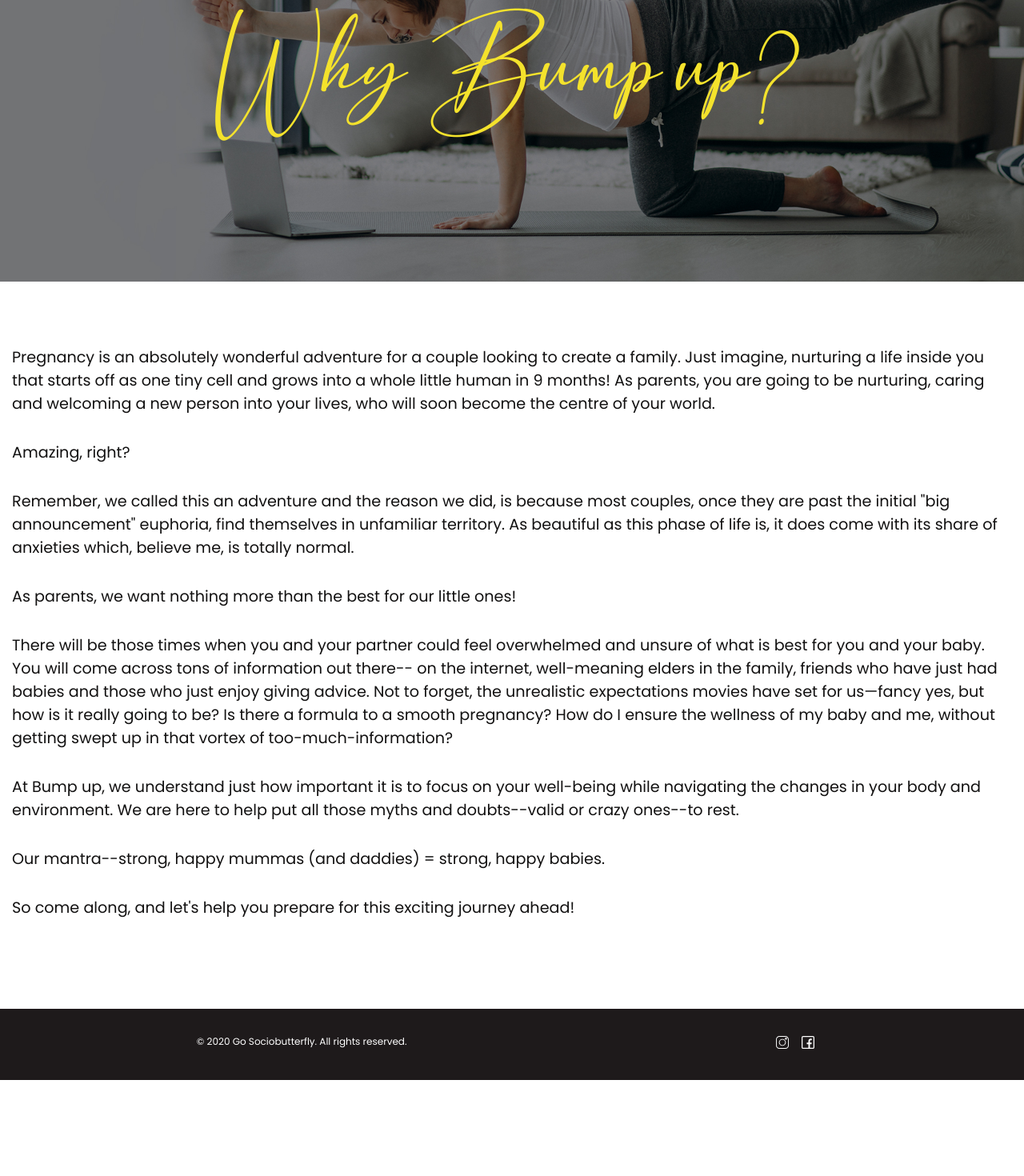
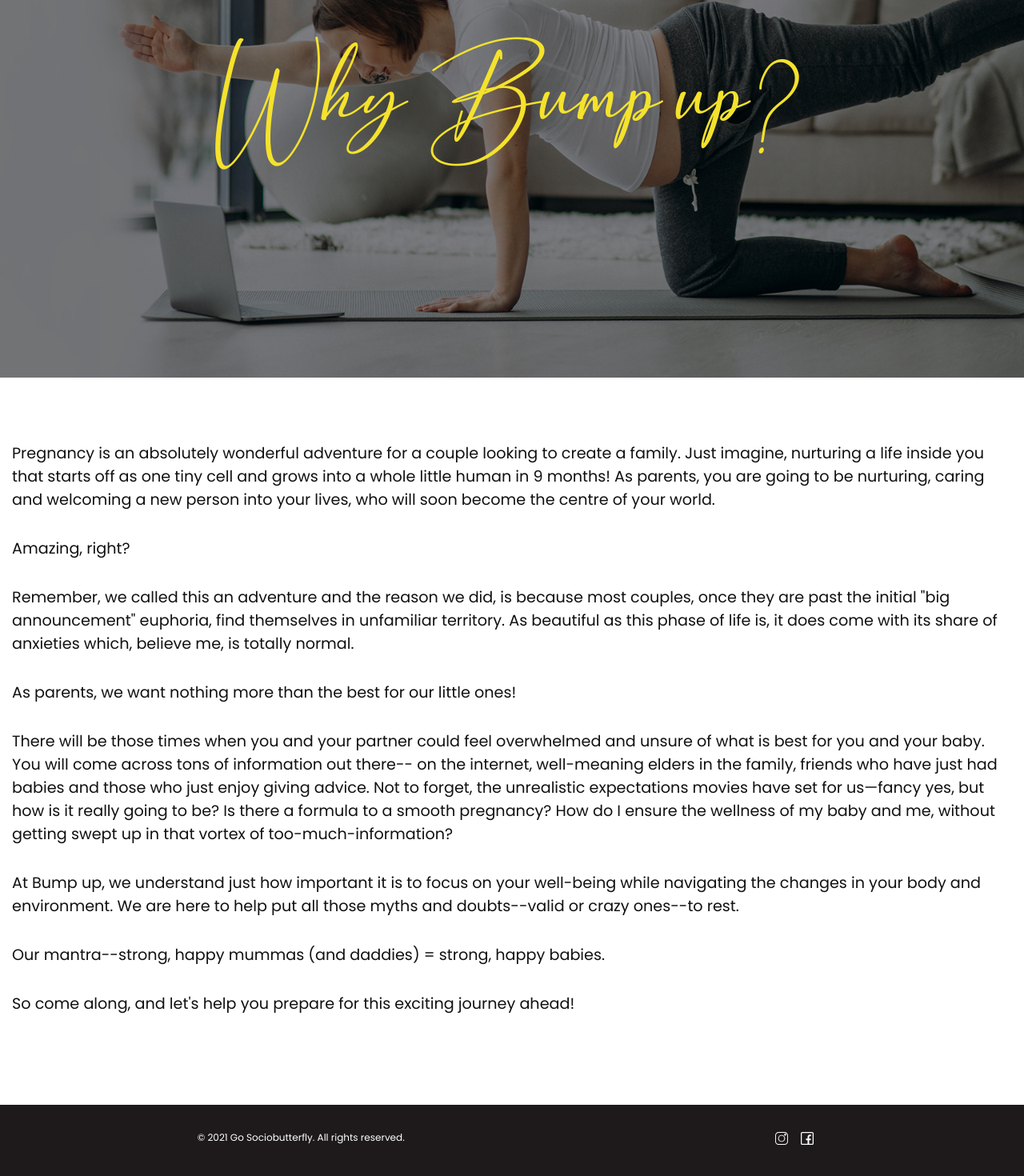
Before and after one commit to 2G-Developers/bumup, a React (Create React App) app: page /whybumpup in a window 1280 px wide. Shown: the part 168-1638 px from the top of the page at 80% size. Before the commit the page ends 1518 px from the top, so only its background shows below. Built offline with nearby package versions, Linux system fonts and the light colour scheme.

Commit message:
new changes

```diff
--- a/src/App.css
+++ /dev/null
@@ -1,38 +0,0 @@
-.App {
-  text-align: center;
-}
-
-.App-logo {
-  height: 40vmin;
-  pointer-events: none;
-}
-
-@media (prefers-reduced-motion: no-preference) {
-  .App-logo {
-    animation: App-logo-spin infinite 20s linear;
-  }
-}
-
-.App-header {
-  background-color: #282c34;
-  min-height: 100vh;
-  display: flex;
-  flex-direction: column;
-  align-items: center;
-  justify-content: center;
-  font-size: calc(10px + 2vmin);
-  color: white;
-}
-
-.App-link {
-  color: #61dafb;
-}
-
-@keyframes App-logo-spin {
-  from {
-    transform: rotate(0deg);
-  }
-  to {
-    transform: rotate(360deg);
-  }
-}
--- a/src/components/Contact/Contact.jsx
+++ b/src/components/Contact/Contact.jsx
@@ -79,7 +79,7 @@ const Contact = () => {
                 </div>
             </div>
             {isMailSent ? (
-                <div class="alert alert-success" style={toastStyle} role="alert">
+                <div className="alert alert-success" style={toastStyle} role="alert">
                     We will get in touch with you shortly.
                 </div>
             ) : null}
--- a/src/components/Floater/Floater.jsx
+++ b/src/components/Floater/Floater.jsx
@@ -1,13 +1,13 @@
 import React from 'react'
 import {ReactComponent as Whatsapp} from '../../static/img/whatsapp.svg'
-import {ReactComponent as Call} from '../../static/img/Call_Icon.svg'
+import {ReactComponent as Call} from '../../static/img/phone-call.svg'
 
 const Floater = () => {
     return (
         <section id="floater" className="floater">
             <ul className="floater__list">
-                <li className="floater__item"><a href="https://api.whatsapp.com/send?phone=918248749487" className="floater__link"><Whatsapp width={{width: "42px"}} /></a></li>
-                <li className="floater__item"><a href="tel:+918248749487" className="floater__link"><Call width={{width: "42px"}} height="42px" fill="#fff" strokeWidth="12" /></a></li>
+                <li className="floater__item"><a href="https://api.whatsapp.com/send?phone=918248749487" className="floater__link"><Whatsapp width="42px" /></a></li>
+                <li className="floater__item"><a href="tel:+918248749487" className="floater__link"><Call width="42px" height="42px" fill="#fff" strokeWidth="12" /></a></li>
             </ul>
         </section>
     )
--- a/src/components/Footer/Footer.jsx
+++ b/src/components/Footer/Footer.jsx
@@ -11,7 +11,7 @@ const Footer = () => {
                 <div className="row" style={{justifyContent: "center"}}>
                     <div className="enquiry__medium">
                         <div className="footer__wrapper">
-                            <span className="footer__text">© 2020 Go Sociobutterfly. All rights reserved.</span>
+                            <span className="footer__text">© 2021 Go Sociobutterfly. All rights reserved.</span>
 
                             <ul className="footer__nav">
                                 <li className="footer__item footer__item--icon">
@@ -24,11 +24,6 @@ const Footer = () => {
                                         <Facebook width="1rem" height="1rem" fill="#fff" />
                                     </a>
                                 </li>
-                                {/* <li className="footer__item footer__item--icon">
-                                    <a href="https://www.linkedin.com/company/go-socialbutterfly" target="_blank" rel="noreferrer" className="footer__link">
-                                        <Linkedin width="1rem" height="1rem" fill="#fff" />
-                                    </a>
-                                </li> */}
                             </ul>
                         </div>
                     </div>
--- a/src/components/Founder/Founder.jsx
+++ b/src/components/Founder/Founder.jsx
@@ -16,7 +16,7 @@ const Founder = () => {
 cannot-do-without-coffee person and someone who loves the brighter things of life.</p>
 
                         <p className="founder__text">My pregnancy and postpartum was an absolutely happy experience and I have always
-owed that to fitness and the right lifestyle. I started Bump up with the soul purpose of
+owed that to fitness and the right lifestyle. I started Bump up with the sole purpose of
 helping more mummas enjoy their pregnancy and make it a time in their life they look back
 to with nothing but a smile!</p>
 
--- a/src/components/Mantra/Mantra.jsx
+++ b/src/components/Mantra/Mantra.jsx
@@ -8,7 +8,7 @@ const Mantra = () => {
                 <div className="row" style={{justifyContent: "center"}}>
                     <div className="mantra__wrapper">
                     <h1 className="mantra__primary">Our mantra</h1>
-                    <h2 className="mantra__secondary">Strong happy mummas(and daddies) = strong, happy babies</h2>
+                    <h2 className="mantra__secondary">Strong, happy mummas = strong, happy babies</h2>
                     </div>
                 </div>
             </div>
--- a/src/static/css/base/_base.scss
+++ b/src/static/css/base/_base.scss
@@ -52,3 +52,14 @@ body {
     background: var(--bg-color);
     font-family: 'Poppins', sans-serif;
 }
+
+#root {
+    height: 100%;
+  }
+
+.app {
+display: flex;
+flex-direction: column;
+height: 100%;
+justify-content: space-between;
+}
--- a/src/static/css/components/Carousel/_carousel.scss
+++ b/src/static/css/components/Carousel/_carousel.scss
@@ -8,7 +8,7 @@
         height: 95vh;
 
         &--small {
-            height: 65vh !important;
+            height: 80vh !important;
         }
 
         &--position-bottom {
```
Also changed, not shown: src/static/img/phone-call.svg (added), 1 other file (tests, documents, lock files or other folders).
